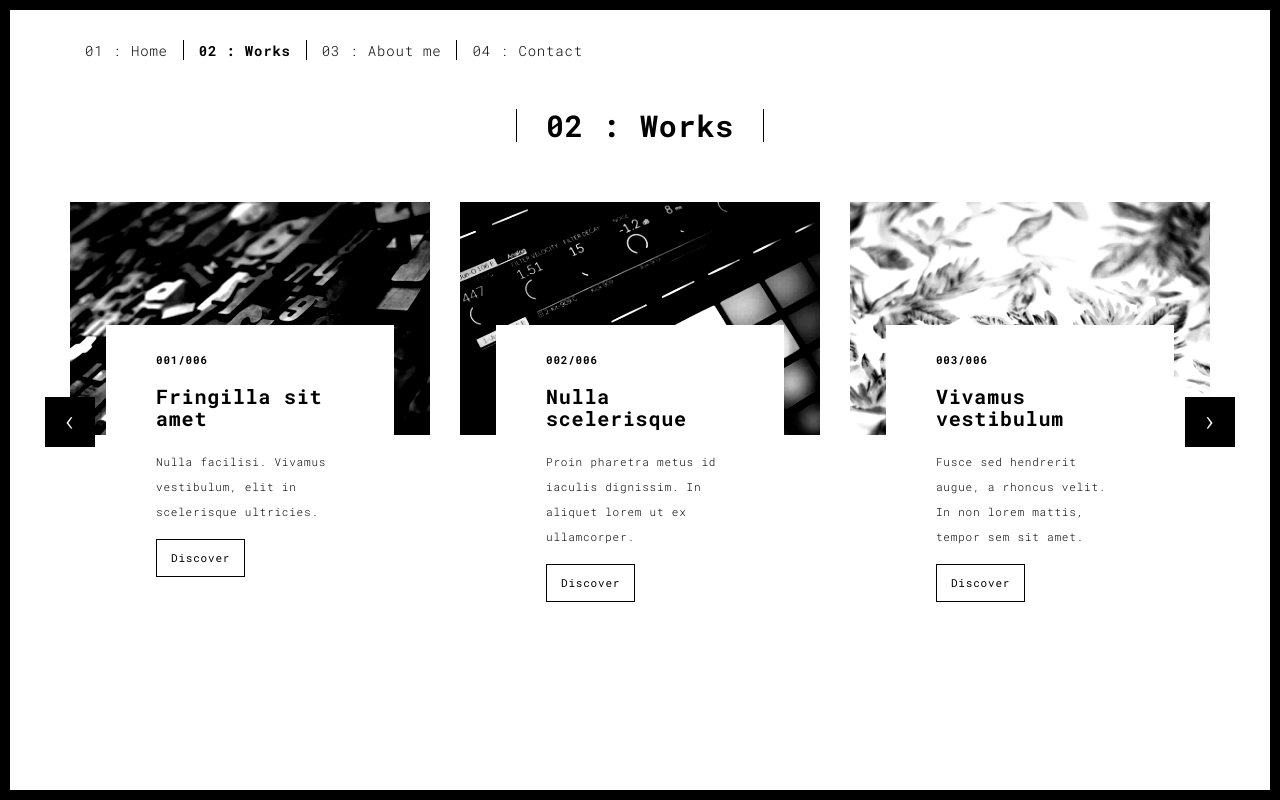
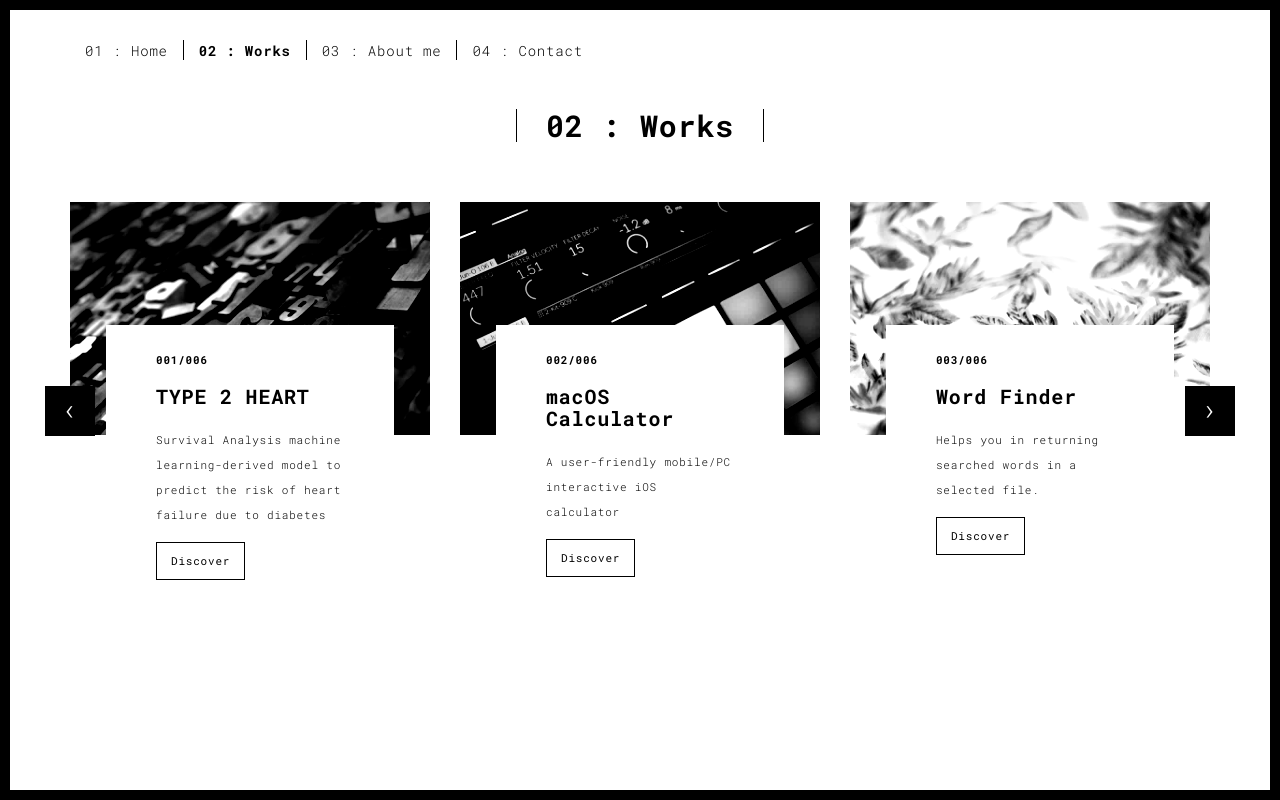
Before and after one commit to Zarak-Shah-ji/KASH-M-RIZZ, a plain HTML site: page works.html in a window 1280 px wide. Drawn offline with Linux system fonts and the light colour scheme.

Commit message:
Content new Update works.html

```diff
--- a/works.html
+++ b/works.html
@@ -70,36 +70,36 @@
                 <div class="row">
                     <div class="col-sm-4">
 
-                      <a href="./work.html" title="" class="black-image-project-hover">
+                      <a href="https://github.com/Zarak-Shah-ji/TYPE2HEART/blob/main/type2heart-Real-RSF%20WDC-MATH.ipynb" title="" class="black-image-project-hover">
                         <img src="./assets/images/work01-hover.jpg" alt="" class="img-responsive">
                       </a>
                       <div class="card-container card-container-lg">
                         <h4>001/006</h4>
-                        <h3>Fringilla sit amet</h3>
-                        <p>Nulla facilisi. Vivamus vestibulum, elit in scelerisque ultricies.</p>
-                        <a href="./work.html" title="" class="btn btn-default">Discover</a>
+                        <h3>TYPE 2 HEART</h3>
+                        <p>Survival Analysis machine learning-derived model to predict the risk of heart failure due to diabetes</p>
+                        <a href="type2heart-Real-RSF WDC-MATH.ipynb" title="" class="btn btn-default">Discover</a>
                       </div>
                     </div>
                     <div class="col-sm-4">
-                      <a href="./work.html" title="" class="black-image-project-hover">
+                      <a href="https://comp584-ios-calculator.glitch.me/" title="" class="black-image-project-hover">
                         <img src="./assets/images/work02-hover.jpg" alt="" class="img-responsive">
                       </a>
                       <div class="card-container card-container-lg">
                         <h4>002/006</h4>
-                        <h3>Nulla scelerisque</h3>
-                        <p>Proin pharetra metus id iaculis dignissim. In aliquet lorem ut ex ullamcorper.</p>
-                        <a href="./work.html" title="" class="btn btn-default">Discover</a>
+                        <h3>macOS Calculator</h3>
+                        <p>A user-friendly mobile/PC interactive iOS calculator</p>
+                        <a href="https://comp584-ios-calculator.glitch.me/" title="" class="btn btn-default">Discover</a>
                       </div>
                     </div>
                     <div class="col-sm-4">
-                      <a href="./work.html" title="" class="black-image-project-hover">
+                      <a href="https://github.com/Zarak-Shah-ji/Word-Checker" title="" class="black-image-project-hover">
                         <img src="./assets/images/work03-hover.jpg" alt="" class="img-responsive">
                       </a>
                       <div class="card-container card-container-lg">
                         <h4>003/006</h4>
-                        <h3>Vivamus vestibulum</h3>
-                        <p>Fusce sed hendrerit augue, a rhoncus velit. In non lorem mattis, tempor sem sit amet.</p>
-                        <a href="./work.html" title="" class="btn btn-default">Discover</a>
+                        <h3>Word Finder</h3>
+                        <p>Helps you in returning searched words in a selected file.</p>
+                        <a href="https://github.com/Zarak-Shah-ji/Word-Checker" title="" class="btn btn-default">Discover</a>
                       </div>
                     </div>
 
@@ -110,37 +110,37 @@
             <div class="item">
                 <div class="row">
                   <div class="col-sm-4">
-                    <a href="./work.html" class="black-image-project-hover">
+                    <a href="https://ramanand28.github.io/crazyCrypto/" class="black-image-project-hover">
                       <img src="./assets/images/work02-hover.jpg" alt="Image" class="img-responsive">
                     </a>
                     <div class="card-container">
                       <h4>004/006</h4>
-                      <h3>Nulla scelerisque</h3>
-                      <p>Proin pharetra metus id iaculis dignissim. In aliquet lorem ut ex ullamcorper.</p>
-                      <a href="./work.html" class="btn btn-default">Discover</a>
+                      <h3>Crazy-Crypto</h3>
+                      <p>Real-time data of prices, news, graphs on various cryptocurrencies</p>
+                      <a href="https://ramanand28.github.io/crazyCrypto/" class="btn btn-default">Discover</a>
                     </div>
                   </div>
                    <div class="col-sm-4">
-                      <a href="./work.html" class="black-image-project-hover">
+                      <a href="https://github.com/Zarak-Shah-ji/ML/blob/master/Content%20based%20Recommendation%20System" class="black-image-project-hover">
                         <img src="./assets/images/work01-hover.jpg" alt="Image" class="img-responsive">
                       </a>
                       <div class="card-container">
                         <h4>005/006</h4>
-                        <h3>Fringilla sit amet</h3>
-                        <p>Nulla facilisi. Vivamus vestibulum, elit in scelerisque ultricies.</p>
-                        <a href="./work.html" class="btn btn-default">Discover</a>
+                        <h3>Recommender</h3>
+                        <p>: Content-based recommendation system using machine learning for personalized content suggestions</p>
+                        <a href="https://github.com/Zarak-Shah-ji/ML/blob/master/Content%20based%20Recommendation%20System" class="btn btn-default">Discover</a>
                       </div>
                     </div>
 
                     <div class="col-sm-4">
-                      <a href="./work.html" class="black-image-project-hover">
+                      <a href="https://github.com/Zarak-Shah-ji/yander-ecom-3" class="black-image-project-hover">
                         <img src="./assets/images/work03-hover.jpg" alt="Image" class="img-responsive">
                       </a>
                       <div class="card-container">
                         <h4>006/006</h4>
-                        <h3>Vivamus vestibulum</h3>
-                        <p>Fusce sed hendrerit augue, a rhoncus velit. In non lorem mattis, tempor sem sit amet.</p>
-                        <a href="./work.html" class="btn btn-default">Discover</a>
+                        <h3>Yander</h3>
+                        <p>An elegant E-commerce solution for heritage products</p>
+                        <a href="https://github.com/Zarak-Shah-ji/yander-ecom-3" class="btn btn-default">Discover</a>
                       </div>
                     </div>
 
@@ -184,7 +184,7 @@
   });
 </script>
 
-<!-- Google Analytics: change UA-XXXXX-X to be your site's ID
+<!-- Google Analytics: change UA-XXXXX-X to be your site's ID -->
 
 <script>
   (function (i, s, o, g, r, a, m) {
@@ -197,6 +197,6 @@
   ga('send', 'pageview');
 </script>
 
---> <script type="text/javascript" src="./main.70a66962.js"></script></body>
+ <script type="text/javascript" src="./main.70a66962.js"></script></body>
 
 </html>
```
